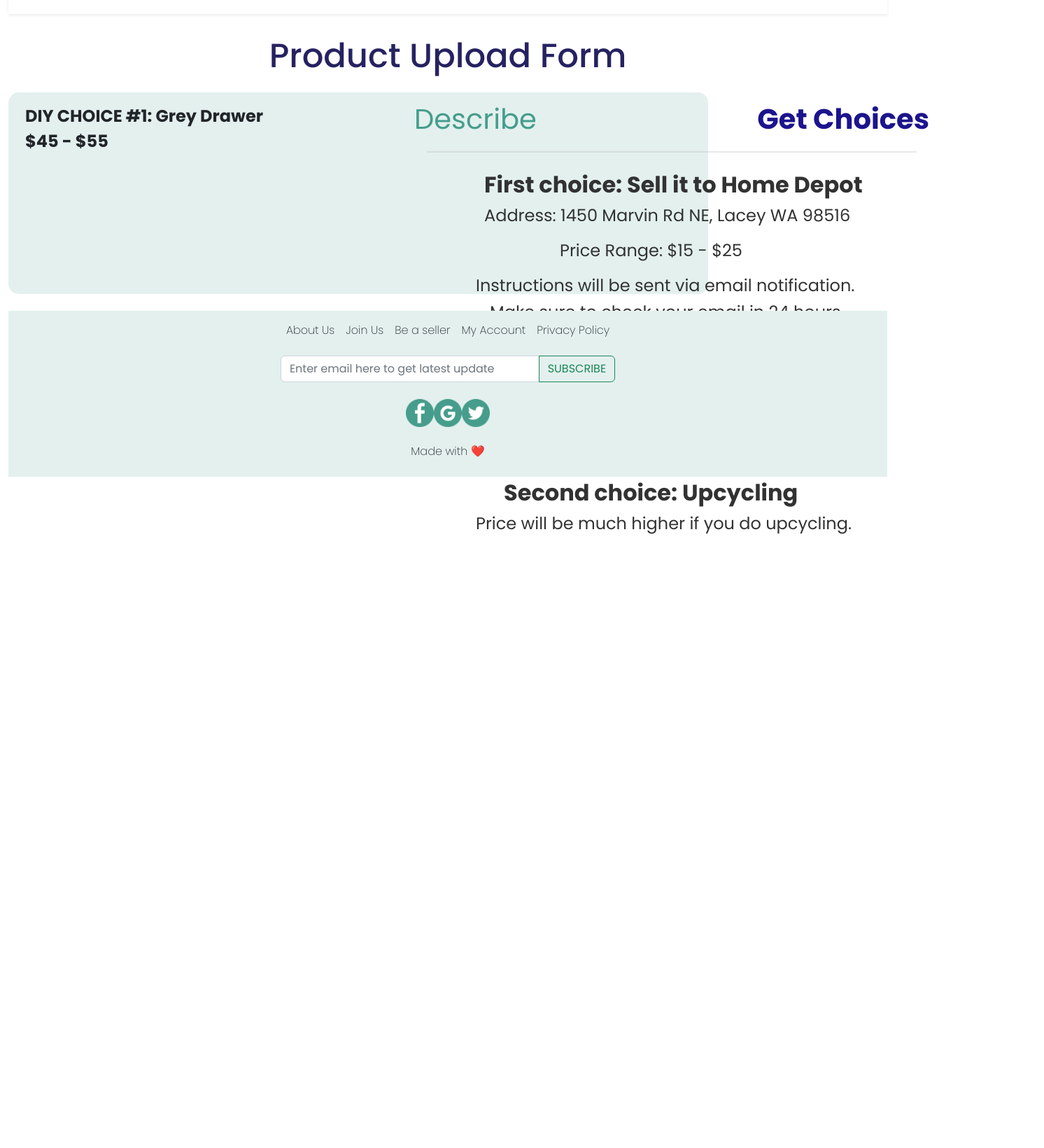
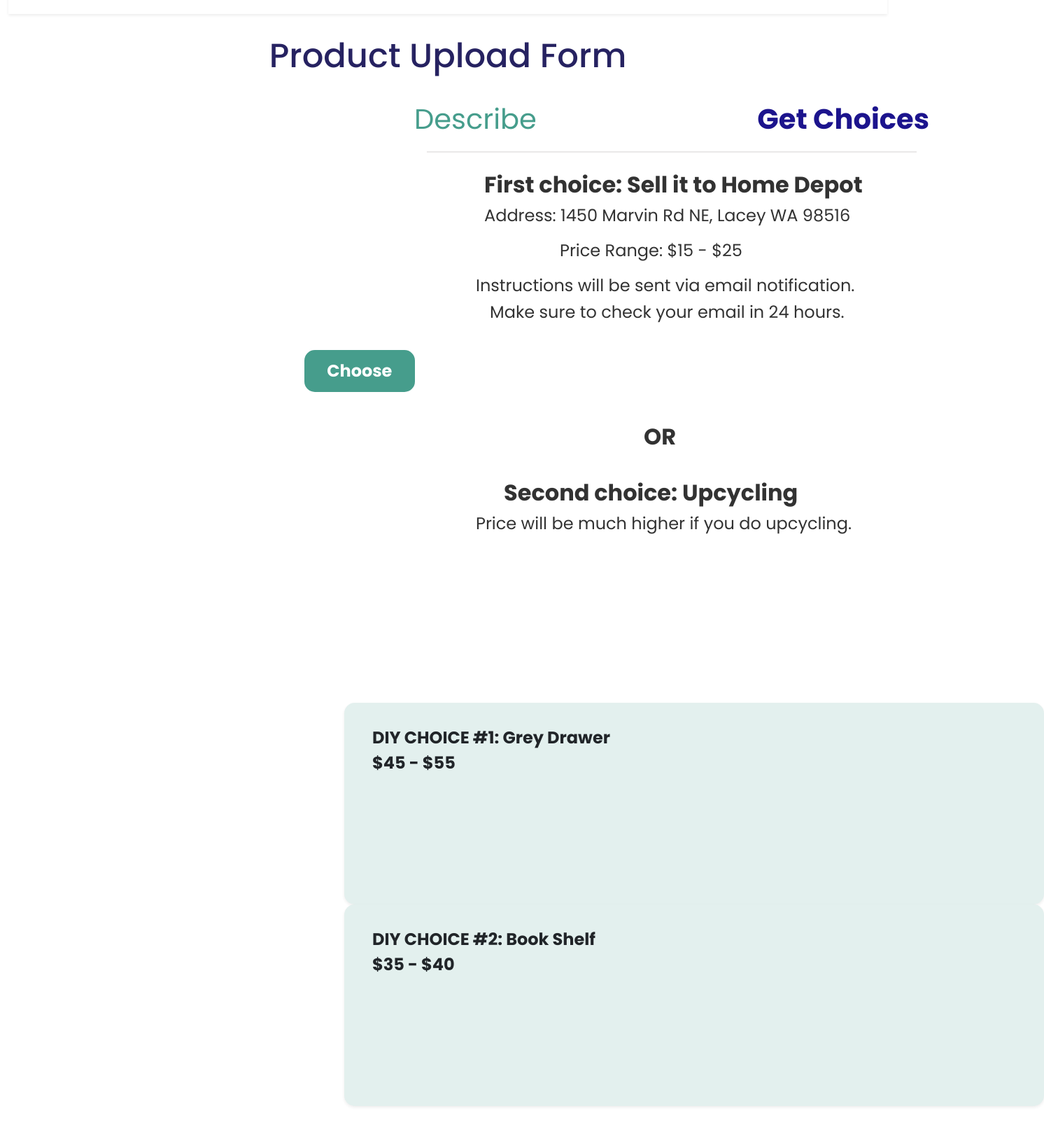
Before and after one commit to beatrixcendana/BrightWaste-App, a Next.js app: page /getchoices in a window 1280 px wide. Shown: the part 80-1720 px from the top of the page at 70% size, 1492 px wide, since content can reach past the window. Before the commit the page ends 846 px from the top, so only its background shows below. Built offline with nearby package versions, Linux system fonts and the light colour scheme.

Commit message:
fix footer issued by beatrix, and getChoiceForm

```diff
--- a/layouts/Footer.js
+++ b/layouts/Footer.js
@@ -7,9 +7,14 @@
 
 const Footer = () => {
     return (
-    <footer className= 'navbar navbar-expand-lg' style={{ backgroundColor: '#E3F0EE'}}>
-        <div className='mx-auto'>
-            <ul className="navbar-nav">
+    <footer className={styles.FooterClass}>
+
+        <nav className='navbar navbar-expand-md'>
+
+            <div className='col-12 col-sm-12 col-md-12 col-lg-12'>
+                <div className='text-center mt-3 mb-3'>
+
+                    <ul className="navbar-nav" style={{ marginLeft: '40%' }}>
                         <li className="nav-item">
                             <a href="" className="nav-link text-dark">About Us</a>
                         </li>
@@ -27,6 +32,8 @@
                         </li>
                     </ul>
 
+                </div>
+
                 <EmailSubs/>
                 <Socials/>
 
@@ -34,15 +41,23 @@
                     Made with ❤️
                 </p>
             </div>
+
+
+        </nav>
+
     </footer>
 )
 }
 
 const EmailSubs = () => {
-    return (<div className="input-group mt-3">
+    return (
+    <div className='container'>
+        <div className="input-group mt-3">
             <input type="text" className="form-control" placeholder="Enter email here to get latest update"/>
             <button className="btn btn-md btn-outline-success" type="button">SUBSCRIBE</button>
-    </div>)
+        </div>
+    </div>
+    )
 }
 
 const Socials = () => {
--- a/pages/getchoices.js
+++ b/pages/getchoices.js
@@ -12,20 +12,23 @@
                 <title>Get Choices</title>
             </Head>
             <div className="row mb-4 mt-4" styles={{ marginTop: '15%', marginBottom: '5%' }}>
-                <div className="col-12">
-                    <div align = "center">
+
+                <div className='col-12 col-lg-12 col-md-12 col-sm-12'>
+
+                    <div className="text-center">
                         <p className={styles.ChoicesTitle}> {/* Title of Product Upload Form */}
                             Product Upload Form
                         </p>
                     </div>
-                <div id = "LeftRight">
+
+                    <div className={styles.LeftRight}>
                         <p className = {styles.ChoicesDescribe}> {/* Describe text */}
                             Describe
                         </p>
                         <p className= {styles.GetChoice}> {/* get choices text */}
                             Get Choices
                         </p>
-                    <div styles="clear: both;"></div>
+                        <div style={{ clear: 'both' }}></div>
                     </div>
 
                     {/* Create line */}
@@ -34,31 +37,31 @@
                     </div>
 
                     {/* Sell it to Home depot description text */}
-                <div className="HomeDepot">
+                    <div className={styles.HomeDepot}>
                         <p className={styles.FirstChoice}>
                             First choice: Sell it to Home Depot
                         </p>
                     </div>
 
-                <div className= "HomeDepot1">
+                    <div className={styles.HomeDepot1}>
                         <p className={styles.HomeDpt1}>
                             Address: 1450 Marvin Rd NE, Lacey WA 98516
                         </p>
                     </div>
 
-                <div className= "HomeDepot2">
+                    <div className={styles.HomeDepot2}>
                         <p className={styles.HomeDpt2}>
                             Price Range: $15 - $25
                         </p>
                     </div>
 
-                <div className= "HomeDepot3">
+                    <div className={styles.HomeDepot3}>
                         <p className={styles.HomeDpt3}>
                         Instructions will be sent via email notification.
                         </p>
                     </div>
 
-                <div className= "HomeDepot4">
+                    <div className={styles.HomeDepot4}>
                         <p className={styles.HomeDpt4}>
                         Make sure to check your email in 24 hours.
                         </p>
@@ -66,32 +69,38 @@
 
                     <button className={styles.BtnChoose}>Choose</button>
 
-
                     {/* OR text */}
-                <div className="OrText">
+                    <div className={styles.OrText}>
                         <p className={styles.OrTxt}>
                             OR
                         </p>
                     </div>
 
                     {/* Upcycle description text*/}
-                <div className= "UpcycleTitle">
+                    <div className={styles.UpcycleTitle}>
                         <p className={styles.SecondChoice}>
                             Second choice: Upcycling
                         </p>
                     </div>
 
-                <div className= "UpcycleDesc">
+                    <div className={styles.UpcycleDesc}>
                         <p className={styles.UpDesc}>
                             Price will be much higher if you do upcycling.
                         </p>
                     </div>
 
-                {/* DIY Choice #1 - the box doesn't want to go down and go center. I guess there is no more space or footer problem*/}
-          <div className= "card1" style={{
-            backgroundColor: '#E3F0EE', width: '1000px',
-            height: '288px', borderRadius: '15px', left: '480px', top: '1051px'
-          }}> {/* fix card size */}
+                </div>
+
+                {/* DIY CHOICE 1 */}
+               <div className='col-lg-12 col-md-12 col-sm-12' style={{ marginTop: '-14%' }}>
+                    <div className= "card border-0 shadow shadow-sm" style={{
+                        backgroundColor: '#E3F0EE',
+                        width: '1000px',
+                        height: '288px',
+                        borderRadius: '15px',
+                        left: '480px',
+                        top: '1051px'
+                    }}>
                         <div className='card-body'>
                             <div className='row'>
                                 <div className='input-group'>
@@ -103,7 +112,33 @@
                             </div>
                         </div>
                     </div>
+
                 </div>
+
+                {/* DIY CHOICE 2 */}
+                <div className='col-lg-12 col-md-12 col-sm-12'>
+                    <div className= "card border-0 shadow shadow-sm" style={{
+                        backgroundColor: '#E3F0EE',
+                        width: '1000px',
+                        height: '288px',
+                        borderRadius: '15px',
+                        left: '480px',
+                        top: '1051px'
+                    }}>
+                        <div className='card-body'>
+                            <div className='row'>
+                                <div className='input-group'>
+                                    <p className= {styles.DiyTitle1} style = {{marginTop: '16px', marginLeft: '24px'}}> {/* fix card 1 text */}
+                                        DIY CHOICE #2: Book Shelf
+                                        $35 - $40
+                                    </p>
+                                </div>
+
+                            </div>
+                        </div>
+                    </div>
+                </div>
+
             </div>
         </div>
     );
--- a/styles/Footer.module.css
+++ b/styles/Footer.module.css
@@ -1,7 +1,9 @@
-.footers {
-    position: static;
+.FooterClass {
+    position: absolute;
+    width: 100%;
+    height: 300px;
+    left: 0px;
+    top: 1787px;
     bottom: 0;
-    display: flex;
-    flex-direction: column;
-left:0;
+    background: #E3F0EE;
 }
--- a/styles/getchoices.module.css
+++ b/styles/getchoices.module.css
@@ -10,12 +10,17 @@
     color: #262261;
     font-weight: 500;
     text-align: center;
-
 }
 
 
 /* Two steps: Describe and Get choices */
-#LeftRight {display:flex; flex-flow:row wrap;}
+.LeftRight {
+    display:flex;
+    flex-flow:row wrap;
+    text-align: center;
+    margin-left: '120px';
+}
+
 .ChoicesDescribe {
     font-size: 40px;
     line-height: 60px;
@@ -23,10 +28,10 @@
     font-weight: 400;
     text-align: left;
     position: absolute;
-width: 308px;
-height: 60px;
-left: 592px;
-top: 220px;
+    width: 308px;
+    height: 60px;
+    left: 592px;
+    top: 220px;
 }
 
 .GetChoice {
@@ -124,7 +129,7 @@
     background: #469D8C;
     border-radius: 15px;
     border: 0;
-    left: 45%;
+    left: 34%;
 
     text-align: center;
     font-family: 'Poppins';
```
Also changed, not shown: styles/globals.css (line endings or trailing spaces). Lines whose indentation alone changed are shown as unchanged.
